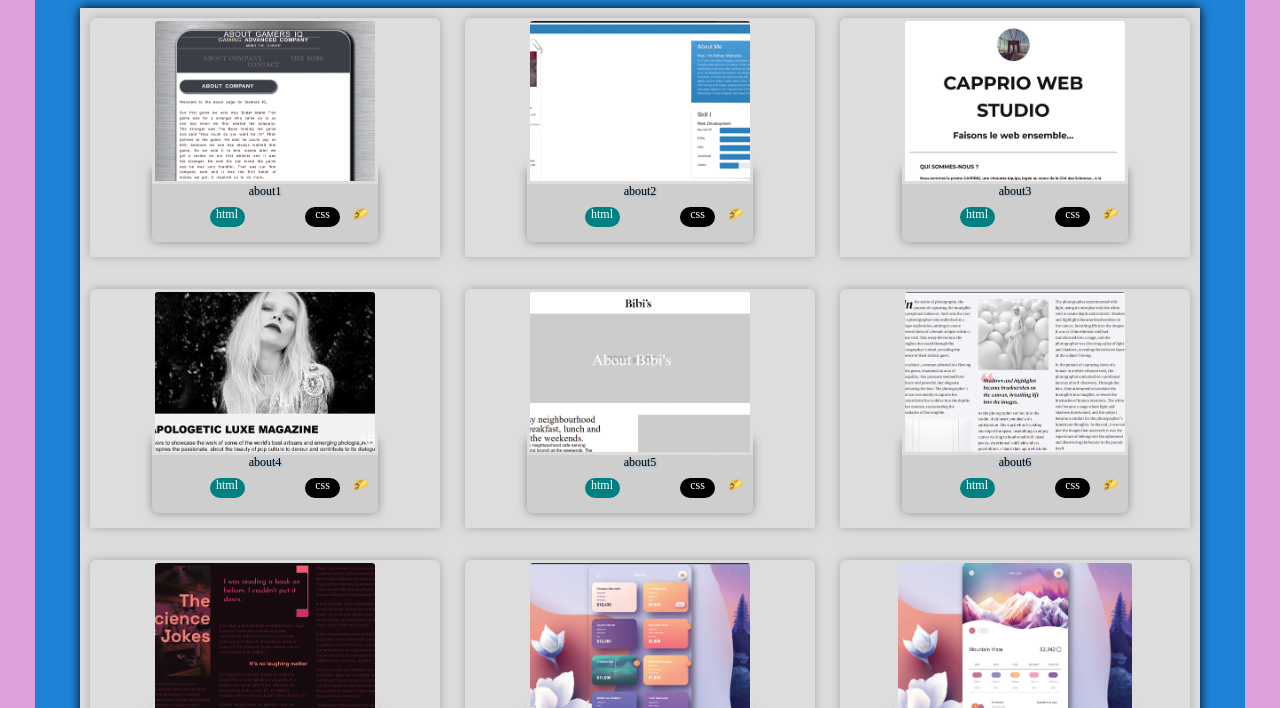
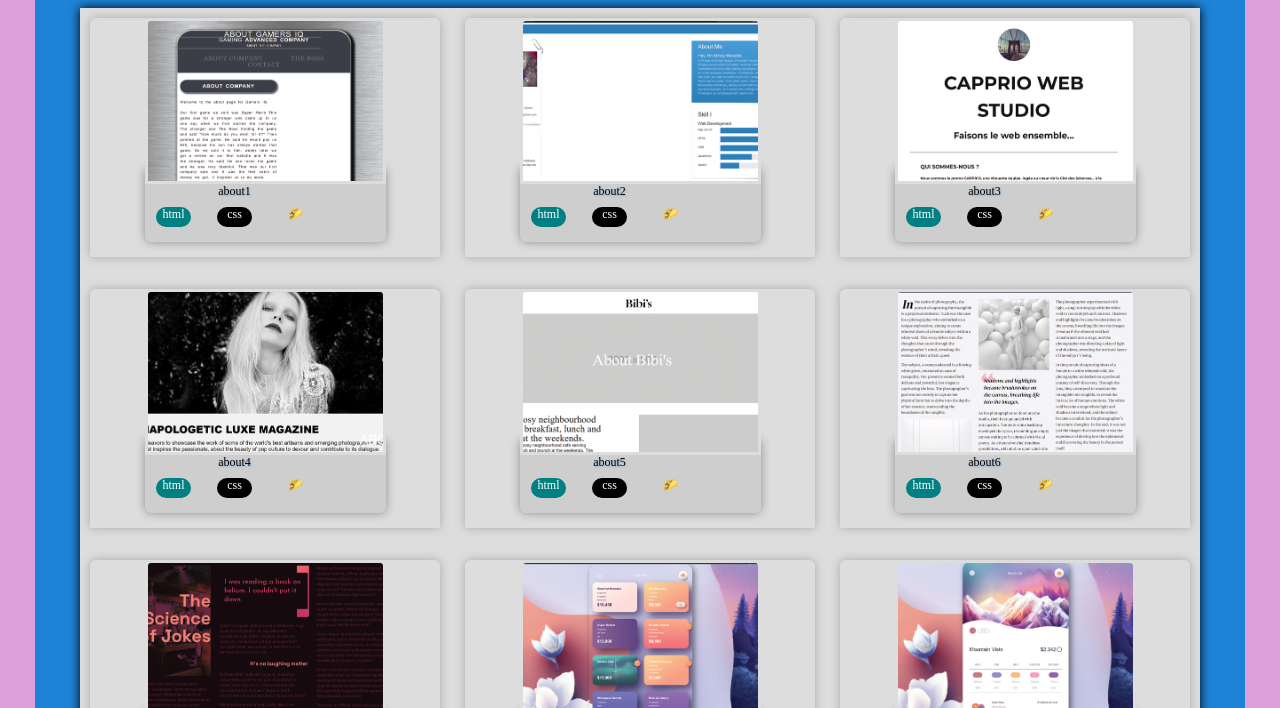
Before and after one commit to GeoffStengel/Website-Layouts, a plain HTML site: page index.html in a window 1280 px wide. Shown: the part 87-795 px from the top of the page. Drawn offline with Linux system fonts and the light colour scheme.

```diff
--- a/css/styles.css
+++ b/css/styles.css
@@ -14,8 +14,8 @@
 }
 
 body{
-    max-width: 100%;
-    max-height: 100%;
+    width: 100%;
+    height: 100%;
     background-color: plum;
 /**    margin: 0 auto;
     justify-items: center;
@@ -143,7 +143,7 @@
     height: 100%;
     font-size: 12px;
     color: black;
-    grid-template-columns: repeat(auto-fill, minmax(150px, 58px));
+    grid-template-columns: repeat(auto-fill, minmax(50px, 58px));
     grid-template-rows: 20px 20px;
     margin: 0 auto;
     align-content: center;
```
